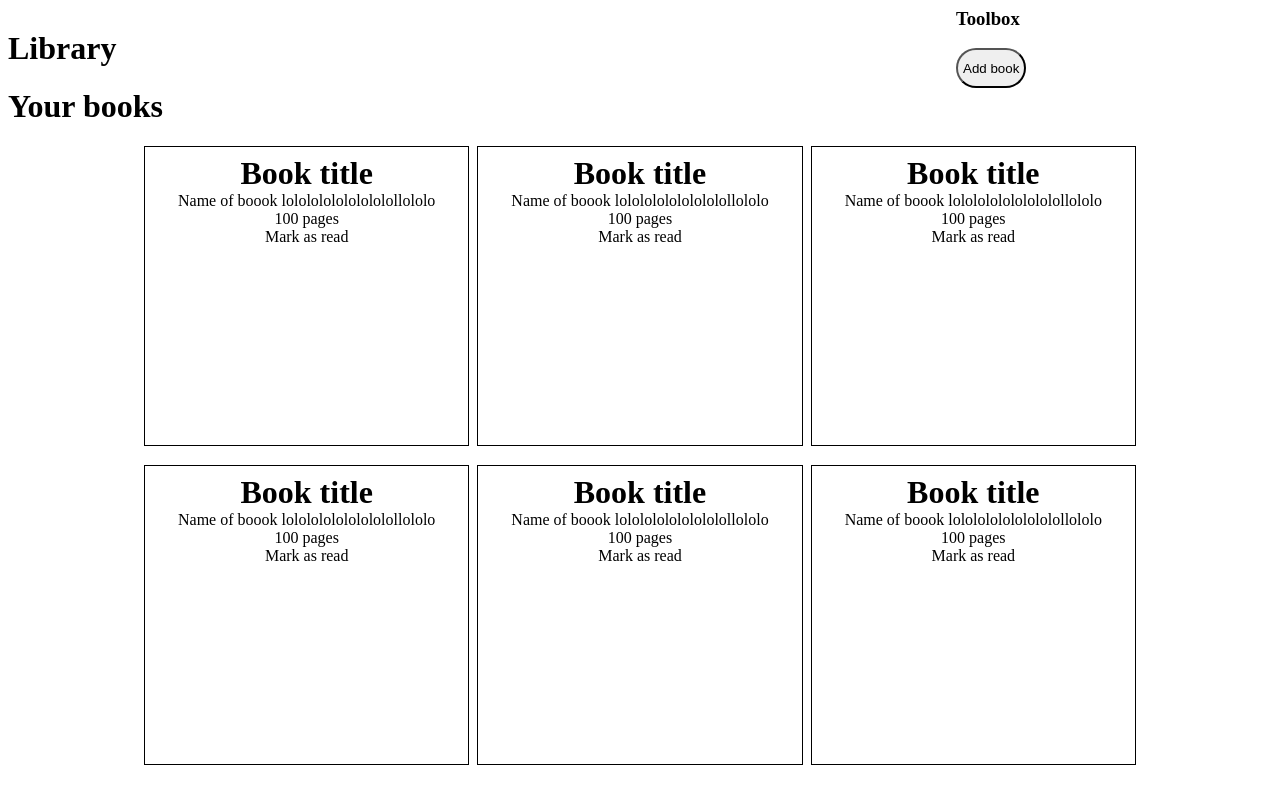
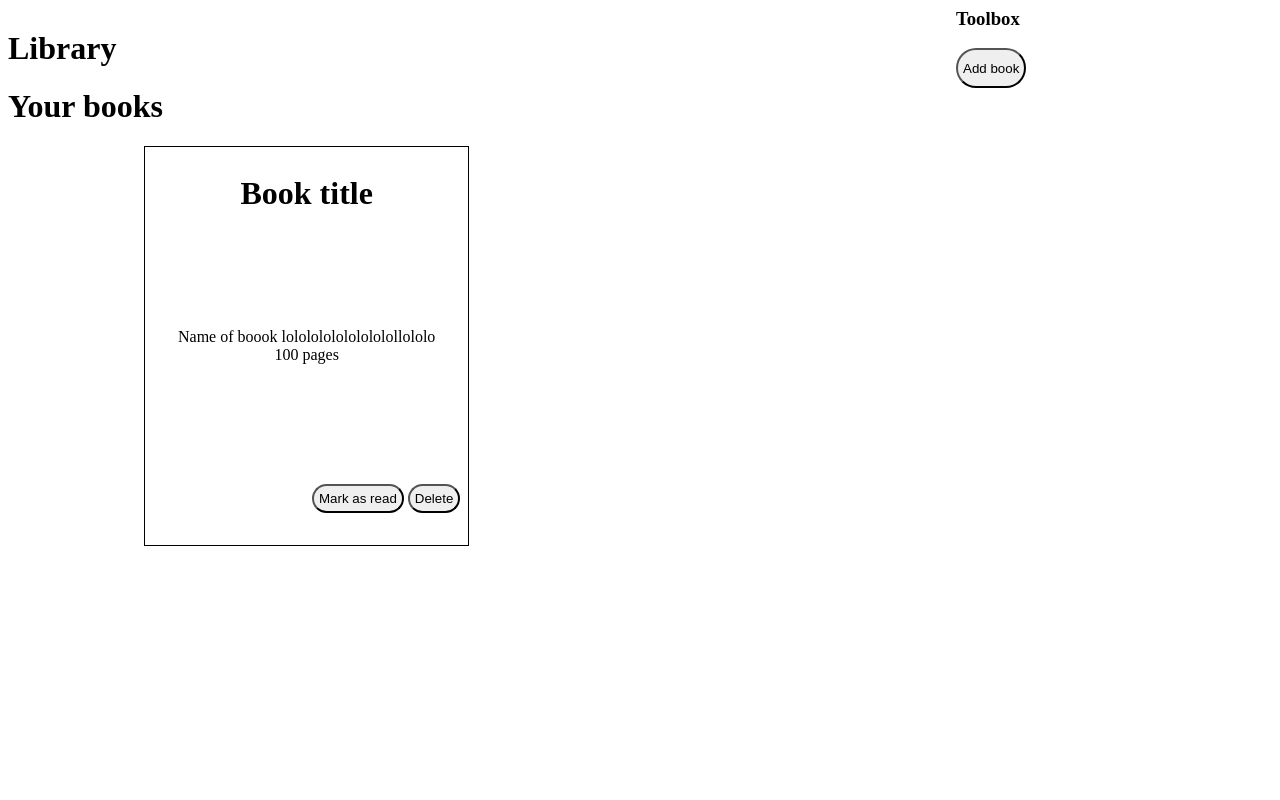
Before and after one commit to SuspiciousApplePie/library, a plain HTML site: page index.html in a window 1280 px wide. Drawn offline with Linux system fonts and the light colour scheme.

Commit message:
Add the grid layout for book

```diff
--- a/css/styles.css
+++ b/css/styles.css
@@ -47,6 +47,10 @@
 	overflow-y: scroll;
 }
 
+.main > h1 {
+	position: sticky;
+	top: 0px;
+}
 .main .wrapper {
 	width: 80vw;
 	justify-self: center;
@@ -58,7 +62,15 @@
 }
 
 .wrapper .book {
-	height: 300px;
+	height: 400px;
 	border: 1px solid black;
 	padding: 8px;
+	display: grid;
+	grid-template-rows: 1fr 3fr 1fr;
+	justify-items: center;
+	align-items: center;
 }
+
+.book .toolbox {
+	justify-self: end;
+}
--- a/index.html
+++ b/index.html
@@ -21,40 +21,15 @@
 				<h1>Your books</h1>
 				<div class="wrapper">
 					<div class="book">
-						<h1>Book title</h1>
-						<p>Name of boook lololololololololollololo</p>
-						<p>100 pages</p>
-						<p>Mark as read</p>
-					</div>
-					<div class="book">
-						<h1>Book title</h1>
-						<p>Name of boook lololololololololollololo</p>
-						<p>100 pages</p>
-						<p>Mark as read</p>
-					</div>
-					<div class="book">
-						<h1>Book title</h1>
-						<p>Name of boook lololololololololollololo</p>
-						<p>100 pages</p>
-						<p>Mark as read</p>
-					</div>
-					<div class="book">
-						<h1>Book title</h1>
-						<p>Name of boook lololololololololollololo</p>
-						<p>100 pages</p>
-						<p>Mark as read</p>
-					</div>
-					<div class="book">
-						<h1>Book title</h1>
-						<p>Name of boook lololololololololollololo</p>
-						<p>100 pages</p>
-						<p>Mark as read</p>
-					</div>
-					<div class="book">
-						<h1>Book title</h1>
-						<p>Name of boook lololololololololollololo</p>
-						<p>100 pages</p>
-						<p>Mark as read</p>
+						<h1 class="title">Book title</h1>
+						<div class="description">
+							<p>Name of boook lololololololololollololo</p>
+							<p>100 pages</p>
+						</div>
+						<div class="toolbox">
+							<button type="button">Mark as read</button>
+							<button type="button">Delete</button>
+						</div>
 					</div>
 				</div>
 			</main>
```
